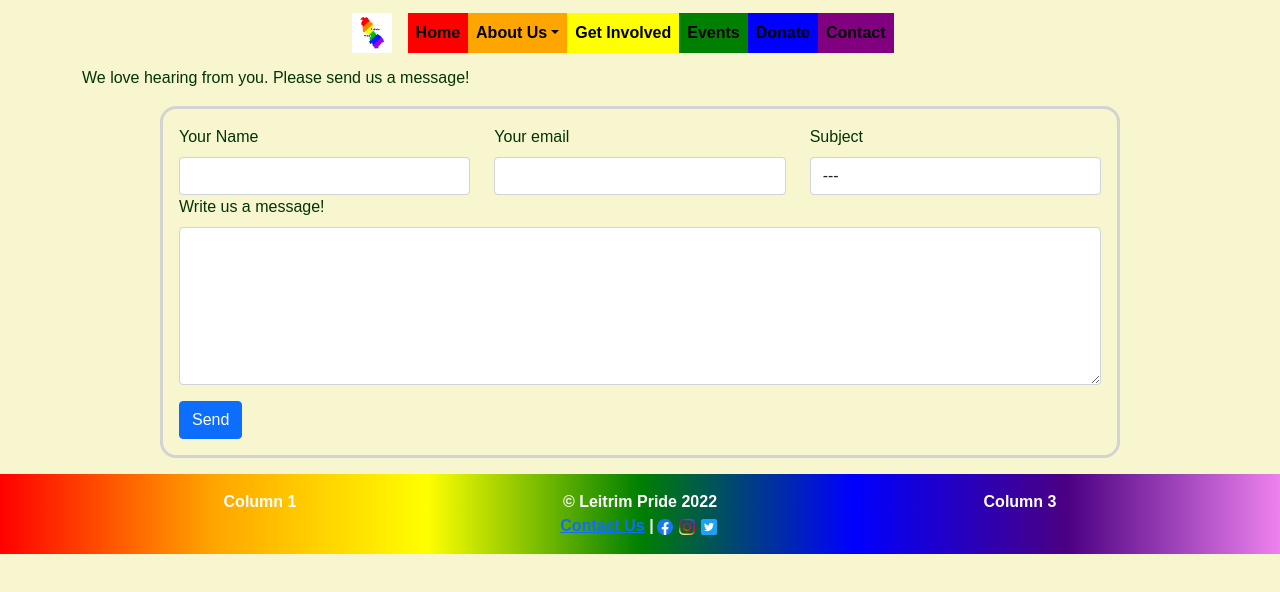
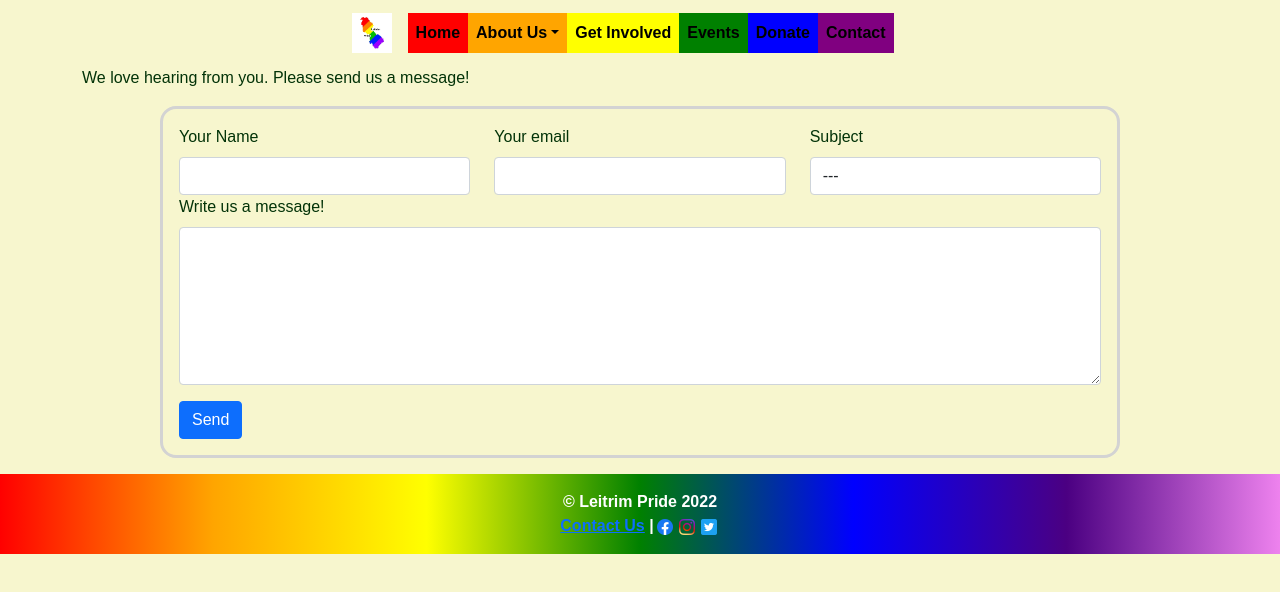
Before and after one commit to Jacobs1986/leitrim-pride, a React (Create React App) app in the folder client/: page /contact in a window 1280 px wide. Shown: the top 592 px of the page. Built offline with nearby package versions, Linux system fonts and the light colour scheme.

Commit message:
Removed the test text from the first and last columns

```diff
--- a/client/src/components/footer/footer.js
+++ b/client/src/components/footer/footer.js
@@ -17,7 +17,6 @@ export default function Footer() {
             <Container>
                 <Row>
                     <Col lg={4}>
-                        Column 1
                     </Col>
                     <Col lg={4}>
                         <div>
@@ -31,7 +30,6 @@ export default function Footer() {
                         </div>
                     </Col>
                     <Col lg={4}>
-                        Column 3
                     </Col>
                 </Row>
             </Container>
```
